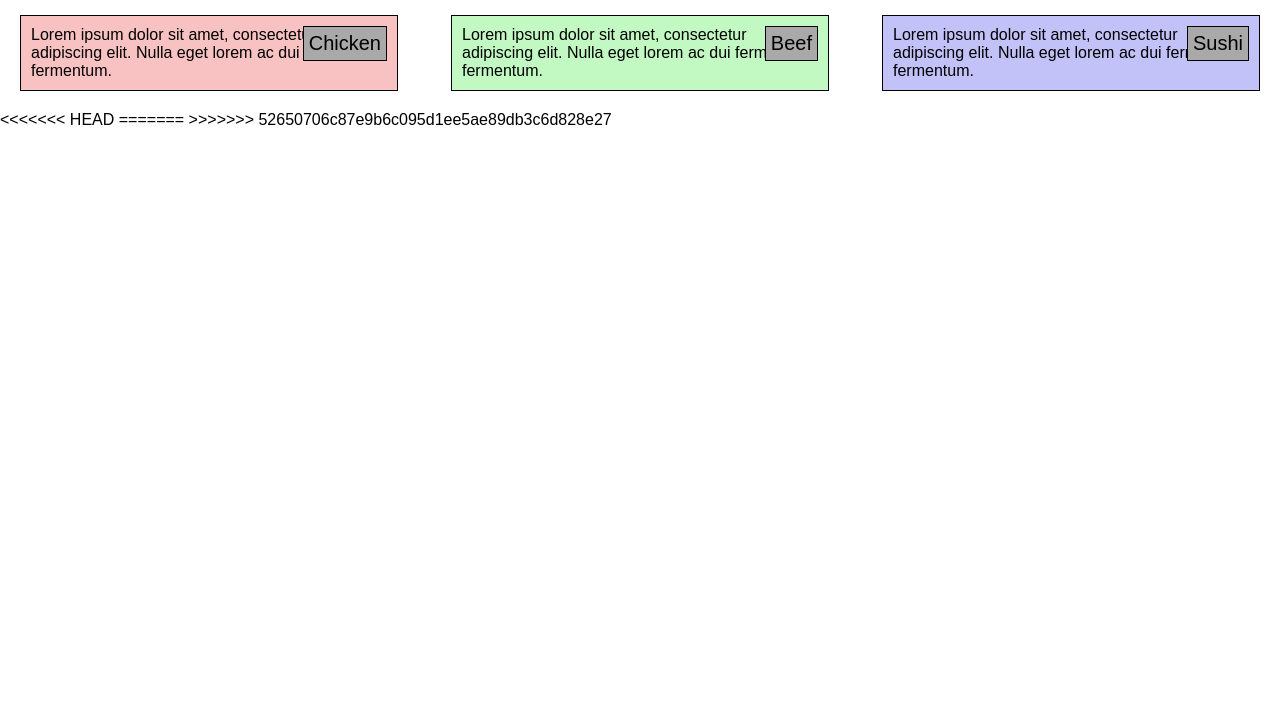
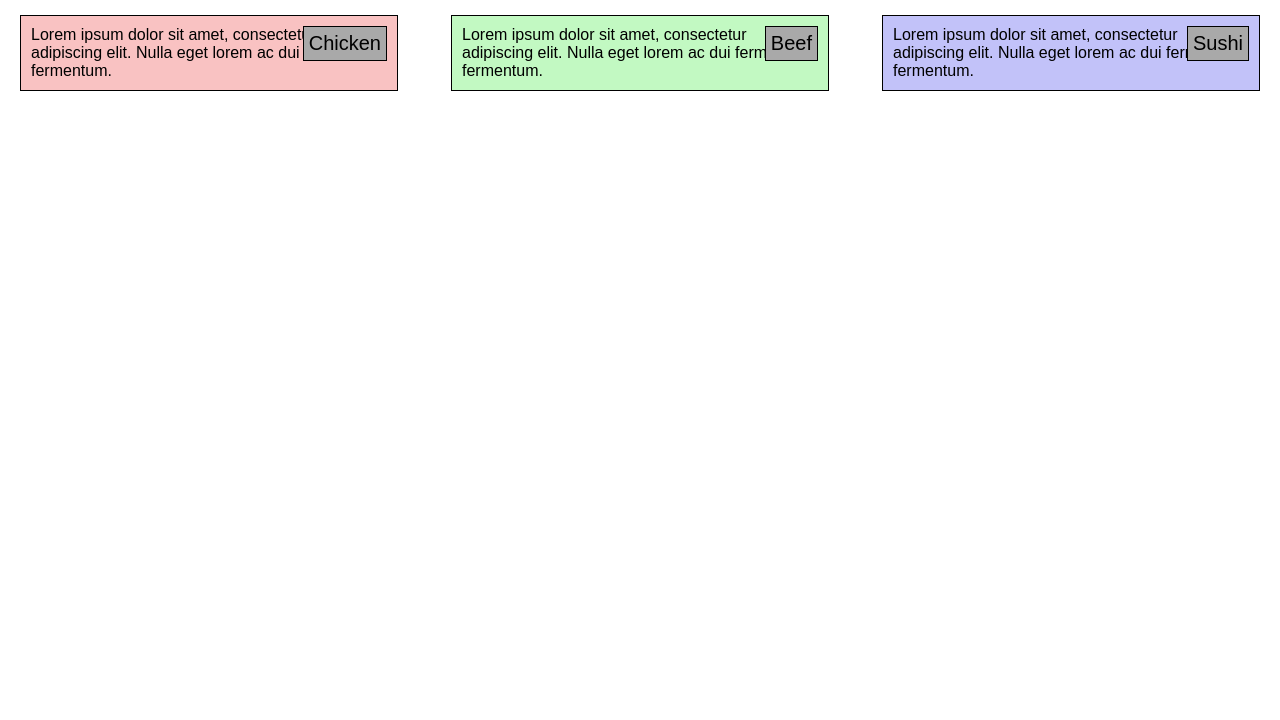
Before and after one commit to dadmsutafa-dad/mnasik, a plain HTML site: page HTMLPage1.html in a window 1280 px wide. Shown: the part 80-800 px from the top of the page. Drawn offline with Linux system fonts and the light colour scheme; files whose address does not match are found by name.

Commit message:
Update HTMLPage1.html

```diff
--- a/HTMLPage1.html
+++ b/HTMLPage1.html
@@ -24,11 +24,8 @@
         </section>
     </div>
     <meta charset="utf-8" />
-<<<<<<< HEAD
 
-=======
->>>>>>> 52650706c87e9b6c095d1ee5ae89db3c6d828e27
-    <meta charset="utf-8" />
+
 
 </body>
 </html>
```
